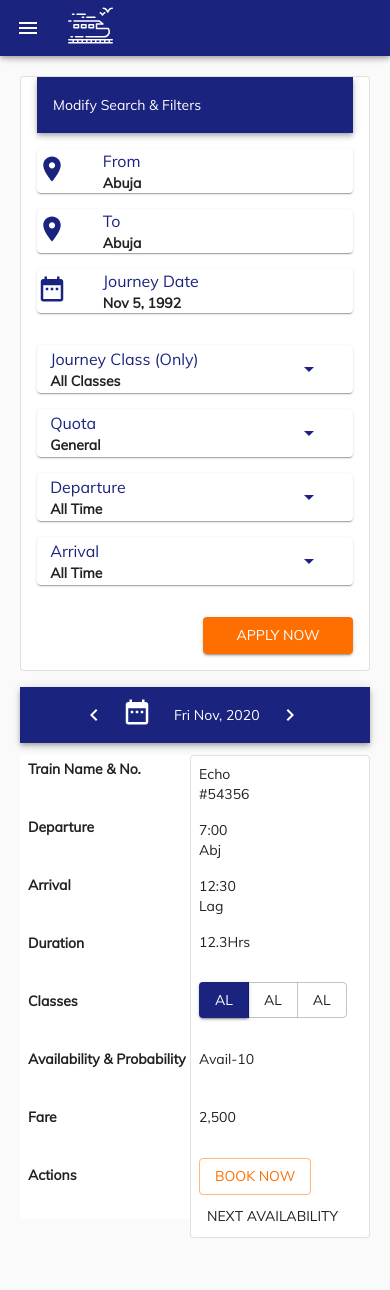
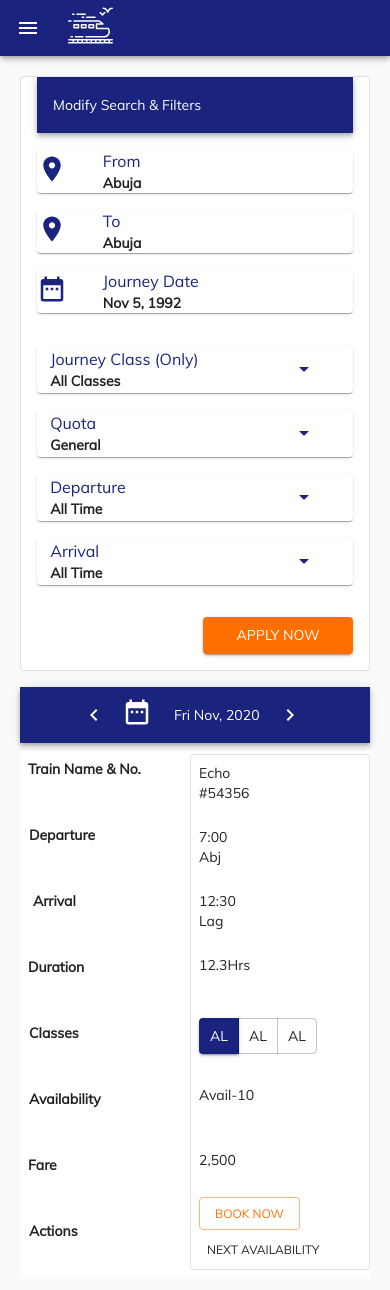
Before and after one commit to marwacoder/NRT, a React (Create React App) app: page /train in a window 390 px wide. Before the commit the page ends 1258 px from the top, so only its background shows below. Built offline with nearby package versions, Linux system fonts and the light colour scheme.

Commit message:
responsive

```diff
--- a/src/Layout/Navbar.js
+++ b/src/Layout/Navbar.js
@@ -7,7 +7,7 @@ import {
   Badge, List, ListItem, ListItemIcon, HomeIcon,Person,
   ListItemText, Drawer, Hidden, KeyboardArrowUpIcon, Box,
   MenuIcon, AccountCircle, AppBar, Toolbar,BrightIcon,
-  IconButton, Typography, Fab, useScrollTrigger, DarkIcon, Grid
+  IconButton, Typography, Fab, useScrollTrigger, DarkIcon, Grid, Paper
 } from '../mui';
 import AuthContainer from '../Views/Auth/AuthContainer'
 import ReportIcon from '../Views/Train/SVG/Report'
@@ -150,21 +150,21 @@ const handleClick = (item, selectedIndex) => {
   const handleMobileMenuOpen = (event) => {
     setMobileMoreAnchorEl(event.currentTarget);
   };
-  const menu = [{ name: "TRAIN", link: '/train' },
-    { name: 'FLIGHTS', link: '/flight' },
-    { name: 'HOTELS' }, { name: 'BUS' }]
+
   const mobileMenu =
     [{name: 'Dashboard', link: '/dashboard', icon: <HomeIcon/>},
       { name: 'Profile', link: '/profile', icon: <Person /> },
     { name: 'Activity', link: '/train', icon: <Timeline/>},
     { name: 'Report', link: '/reports', icon: <ReportIcon /> },
-    {name: 'Sign Out', icon: <ExitToApp/>}
+      { name: 'Sign Out', link: '/dashboard', icon: <ExitToApp /> },
+
     ]
 
   const menuId = 'primary-search-account-menu';
   const drawer = (
+    <Paper elevation={0}>
     <Box >
-      <Box m={2} width={230} >
+      <Box my={2} pl={4} width={230} >
 
         <Box><Avater className={classes.avatar} /></Box>
         <Box mt={1} fontWeight="fontWeightBold" color="inherit">Usman Jibril</Box>
@@ -175,11 +175,11 @@ const handleClick = (item, selectedIndex) => {
         <List component="nav" >
                   {mobileMenu.map((item, index) => {
                     return <>
-                      <Box pl={2} fontWeight="fontWeightBold">
+                      <Box pl={1} fontWeight="fontWeightBold">
                       <MenuItem key={item.name}  button onClick={() => handleClickMobile(item, index)} selected={selected === index} >
                           <ListItemIcon>{item.icon}</ListItemIcon>
                           <ListItemText primary={item.name} />
-                      </MenuItem>
+                        </MenuItem>
                       </Box>
                       </>
 
@@ -187,8 +187,26 @@ const handleClick = (item, selectedIndex) => {
                 </List>
       </Box>
       <Divider color="inherit" />
+      <Box my={2} ml={3} fontSize="24">
+        <Grid container justify="flex-start" alignContent="center" spacing={3}>
+          <Grid item><Box>Dark Mode</Box></Grid>
+          <Grid item><Box>
+            <IconButton
+                onClick={handleThemeChange}
+                  aria-label="toggle"
+                  size="small"
+              edge="start"
+              color="inherit"
 
-    </Box>
+            >{darkState ? <DarkIcon /> : <BrightIcon />}</IconButton>
+            </Box></Grid>
+        </Grid>
+
+
+
+      </Box>
+      </Box>
+      </Paper>
   );
   const renderMenu = (
     <Menu
--- a/src/Views/Train/Train.js
+++ b/src/Views/Train/Train.js
@@ -23,10 +23,10 @@ const useStyles = makeStyles((theme) => ({
       marginLeft: 130
     },
     [theme.breakpoints.down('sm')]: {
-      marginLeft: 270,
+      marginLeft: 180,
     },
     [theme.breakpoints.down('xs')]: {
-      marginLeft: 195
+      marginLeft: 190
     }
   },
   icons: {
@@ -60,39 +60,147 @@ const useStyles = makeStyles((theme) => ({
     [theme.breakpoints.down('sm')]: {
       backgroundColor: '#fff',
 
+
     }
   },
   trainBookInfo: {
     marginTop: '10px',
-    [theme.breakpoints.down('sm')]: {
-      marginTop: '-464px',
+    [theme.breakpoints.down('xs')]: {
+      marginTop: '-20px',
       marginLeft: '170px'
-
+    },
+    [theme.breakpoints.down('xs')]: {
+      marginTop: '-525px',
+      marginLeft: '170px'
     }
   },
-  nextBtn: {
-    [theme.breakpoints.down('sm')]: {
 
-    }
-  },
   heading: {
 
     [theme.breakpoints.down('sm')]: {
       marginBottom: '30px'
     }
     },
+
+  availProb: {
+    marginTop: '23px',
+    [theme.breakpoints.down('sm')]: {
+
+      fontSize: 14,
+      marginLeft: 50
+
+    },
+    [theme.breakpoints.down('xs')]: {
+      marginLeft: 0
+    }
+  },
+  duration: {
+    [theme.breakpoints.down('sm')]: {
+      marginTop: 16
+    }
+  },
   classes: {
-    marginTop: '22px'
+    marginTop: '22px',
+    [theme.breakpoints.down('sm')]: {
+      marginTop: 20,
+      marginLeft: 20,
+      width: 80
+    },
+    [theme.breakpoints.down('xs')]: {
+      marginTop: 35,
+      marginLeft: 0
+    }
   },
-  availProb: {
-    marginTop: '23px'
+  departure: {
+    [theme.breakpoints.down('sm')]: {
+      marginTop: 16
+    }
+  },
+  arrival: {
+    [theme.breakpoints.down('sm')]: {
+      marginTop: 16
+    }
   },
   fare: {
-marginTop: '30px'
+    marginTop: '30px',
+    [theme.breakpoints.down('sm')]: {
+      marginTop: 37,
+
+    }
   },
   action: {
-    marginTop: '23px'
+    marginTop: '23px',
+    [theme.breakpoints.down('sm')]: {
+      marginTop: 19,
+      width: 150
+    },
+    [theme.breakpoints.down('xs')]: {
+      marginLeft: 0
+    }
+  },
+  buttonGroup: {
+
+    [theme.breakpoints.down('sm')]: {
+      width: 20
+    }
+  },
+  btnAvail: {
+    [theme.breakpoints.down('sm')]: {
+      fontSize: 13
+    },
+    [theme.breakpoints.down('xs')]: {
+      fontSize: 12
+    }
+  },
+  class: {
+    [theme.breakpoints.down('sm')]: {
+      marginLeft: 30
+    }
+  },
+  availability: {
+    [theme.breakpoints.down('sm')]: {
+      marginLeft: 20
+    }
+  },
+  headerAction: {
+    [theme.breakpoints.down('sm')]: {
+      marginLeft: 20
+    },
+    [theme.breakpoints.down('xs')]: {
+      marginLeft: 1
+    }
+  },
+  headerArrival: {
+    [theme.breakpoints.down('sm')]: {
+      marginLeft: 5
+    }
+  },
+  headerAvailability: {
+
+    [theme.breakpoints.down('sm')]: {
+      marginLeft: 20
+    },
+    [theme.breakpoints.down('xs')]: {
+      marginLeft: 1
+    }
+  },
+  headerClasses: {
+    [theme.breakpoints.down('sm')]: {
+      marginLeft: 15
+    },
+    [theme.breakpoints.down('xs')]: {
+      marginLeft: 1
+    }
+  },
+  headerDeparture: {
+    [theme.breakpoints.down('sm')]: {
+      marginLeft: -15
+    },
+    [theme.breakpoints.down('xs')]: {
+      marginLeft: 1
+    }
   }
+
 
 }))
 
@@ -470,16 +578,16 @@ const handleClickOpen = () => {
 
       </Box>
       <Box mt={2} className={classes.secondAppBar} component="div">
-        <Box  ml={1}><Grid container alignContent="center" justify="flex-start" spacing={1} >
+        <Box  ml={1}><Grid container alignContent="center" justify="flex-start" spacing={2} >
 
             <Grid className={classes.heading} item xs={12} sm={2}><Box fontWeight="fontWeightBold">Train Name & No.</Box></Grid>
-          <Grid item className={classes.heading} xs={12} sm={1} ><Box fontWeight="fontWeightBold">Departure</Box></Grid>
-        <Grid item xs={12} className={classes.heading} sm={1}><Box fontWeight="fontWeightBold">Arrival</Box></Grid>
-        <Grid item xs={12} className={classes.heading} sm={1} ><Box fontWeight="fontWeightBold">Duration</Box></Grid>
-        <Grid item xs={12} className={classes.heading} sm={2} ><Box fontWeight="fontWeightBold">Classes</Box></Grid>
-        <Grid item xs={12} className={classes.heading} sm={2} ><Box  fontWeight="fontWeightBold">Availability & Probability</Box></Grid>
-        <Grid item xs={12} className={classes.heading} sm={1} ><Box  fontWeight="fontWeightBold">Fare</Box></Grid>
-        <Grid item xs={12} className={classes.heading} sm={1} ><Box  fontWeight="fontWeightBold">Actions</Box></Grid>
+          <Grid item className={classes.heading} xs={12} sm={1} ><Box fontWeight="fontWeightBold"className={classes.headerDeparture}>Departure</Box></Grid>
+        <Grid item xs={12} className={classes.heading} sm={1}><Box fontWeight="fontWeightBold"className={classes.headerArrival}>Arrival</Box></Grid>
+        <Grid item xs={12} className={classes.heading} sm={1} ><Box fontWeight="fontWeightBold" className={classes.headerDuration}>Duration</Box></Grid>
+        <Grid item xs={12} className={classes.heading} sm={2} ><Box fontWeight="fontWeightBold" className={classes.headerClasses}>Classes</Box></Grid>
+        <Grid item xs={12} className={classes.heading} sm={2} ><Box  fontWeight="fontWeightBold" className={classes.headerAvailability}>Availability</Box></Grid>
+        <Grid item xs={12} className={classes.heading} sm={1} ><Box  fontWeight="fontWeightBold" className={classes.headerFare}>Fare</Box></Grid>
+        <Grid item xs={12} className={classes.heading} sm={1} ><Box  fontWeight="fontWeightBold"className={classes.headerAction}>Actions</Box></Grid>
 
 
         </Grid>
@@ -499,23 +607,23 @@ const handleClickOpen = () => {
 
             </Grid>
             <Grid item xs={12} sm={1} >
-              <Box mt={1}>
+              <Box mt={1} className={classes.departure}>
               <Box >7:00</Box>
                 <Box >Abj</Box>
               </Box>
             </Grid>
             <Grid item xs={12} sm={1}>
-              <Box mt={1}>
+              <Box mt={1} className={classes.arrival}>
               <Box >12:30</Box>
                 <Box >Lag</Box>
               </Box>
             </Grid>
             <Grid item xs={12} sm={1} >
-              <Box mt={1}>12.3Hrs</Box></Grid>
+              <Box mt={1} className={classes.duration}>12.3Hrs</Box></Grid>
             <Grid item xs={12} sm={2} >
 
               <Box mt={1} className={classes.classes}>
-              <ButtonGroup size="medium">
+              <ButtonGroup  fullWidth >
               <Button color="primary" variant="contained">AL</Button>
               <Button>AL</Button>
               <Button>AL</Button>
@@ -528,7 +636,7 @@ const handleClickOpen = () => {
               <Box mt={1} className={classes.action}>
                 <TrainPaymentDetails handleClickOpen={handleClickOpen} open={toggle} handleClose={handleClose}/>
               </Box>
-              <Box color="primary"  className={classes.avail}><Button>Next Availability</Button></Box>
+              <Box color="primary"  className={classes.avail}><Button className={classes.btnAvail}>Next Availability</Button></Box>
             </Grid>
         </Grid>
           </Box>
--- a/src/Views/TrainPaymentDetails/TrainPaymentDetails.js
+++ b/src/Views/TrainPaymentDetails/TrainPaymentDetails.js
@@ -63,6 +63,11 @@ const useStyles = makeStyles(theme => ({
   textField: {
     width: '38ch',
   },
+  bookNowBtn: {
+    [theme.breakpoints.down('sm')]: {
+      fontSize: 12
+    }
+  }
     }));
 export default function TrainPaymentDetails(props) {
     const classes = useStyles();
@@ -152,16 +157,6 @@ export default function TrainPaymentDetails(props) {
                           </Grid>
                       </Box>
 
-
-
-                      {/* <Typography>Class</Typography>
-                      <Typography>From</Typography>
-                      <Typography>To</Typography>
-                      <Typography>Departure</Typography>
-                      <Typography>Arrival</Typography>
-                      <Typography>Duration</Typography>
-                      <Typography>Fare</Typography>
-                      <Typography>#{"50"}</Typography> */}
         </DialogContent>
                   <DialogActions>
 
@@ -170,7 +165,7 @@ export default function TrainPaymentDetails(props) {
         </DialogActions>
               </Dialog>
           </Paper>
-          <Button variant="outlined" color="secondary" onClick={handleClickOpen}>Book Now</Button>
+          <Button variant="outlined" className={classes.bookNowBtn} color="secondary" onClick={handleClickOpen}>Book Now</Button>
     </Box>
   );
 }
```
Also changed, not shown: src/Views/Train/SVG/Report.js (+1 -1 lines).
